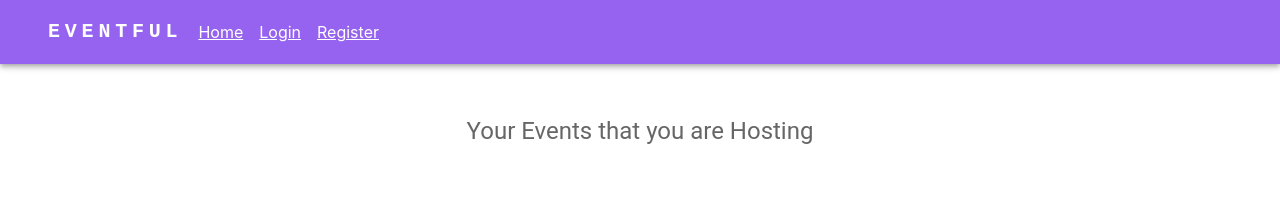
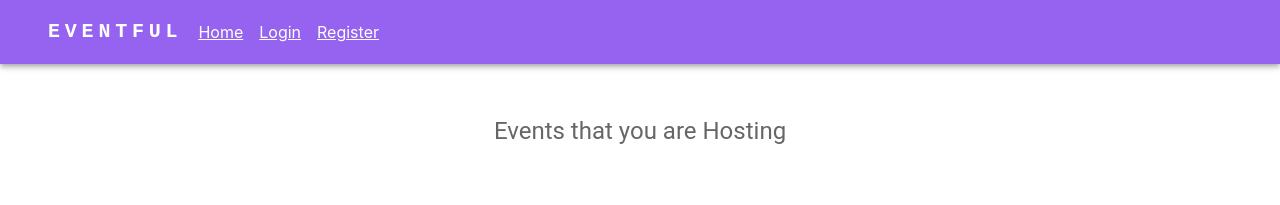
Before and after one commit to unsw-cse-comp3900-9900-22T3/capstone-project-3900-f10a-geegle, a React (Create React App) app in the folder frontend/: page /events/host in a window 1280 px wide. Shown: the top 205 px of the page. Built offline with nearby package versions, Linux system fonts and the light colour scheme.

Commit message:
one line

```diff
--- a/frontend/src/pages/hostEvents.jsx
+++ b/frontend/src/pages/hostEvents.jsx
@@ -414,7 +414,7 @@ const HostEventsPage = () => {
     <Grid container spacing={1} style={{padding: "3.2rem"}}>
       <Grid item xs={12}>
         <Typography variant="h5"  color="text.secondary" style={{textAlign:"center"}}>
-          Your Events that you are Hosting
+          Events that you are Hosting
         </Typography>
       </Grid>
       <Grid item xs= {12}>
```
